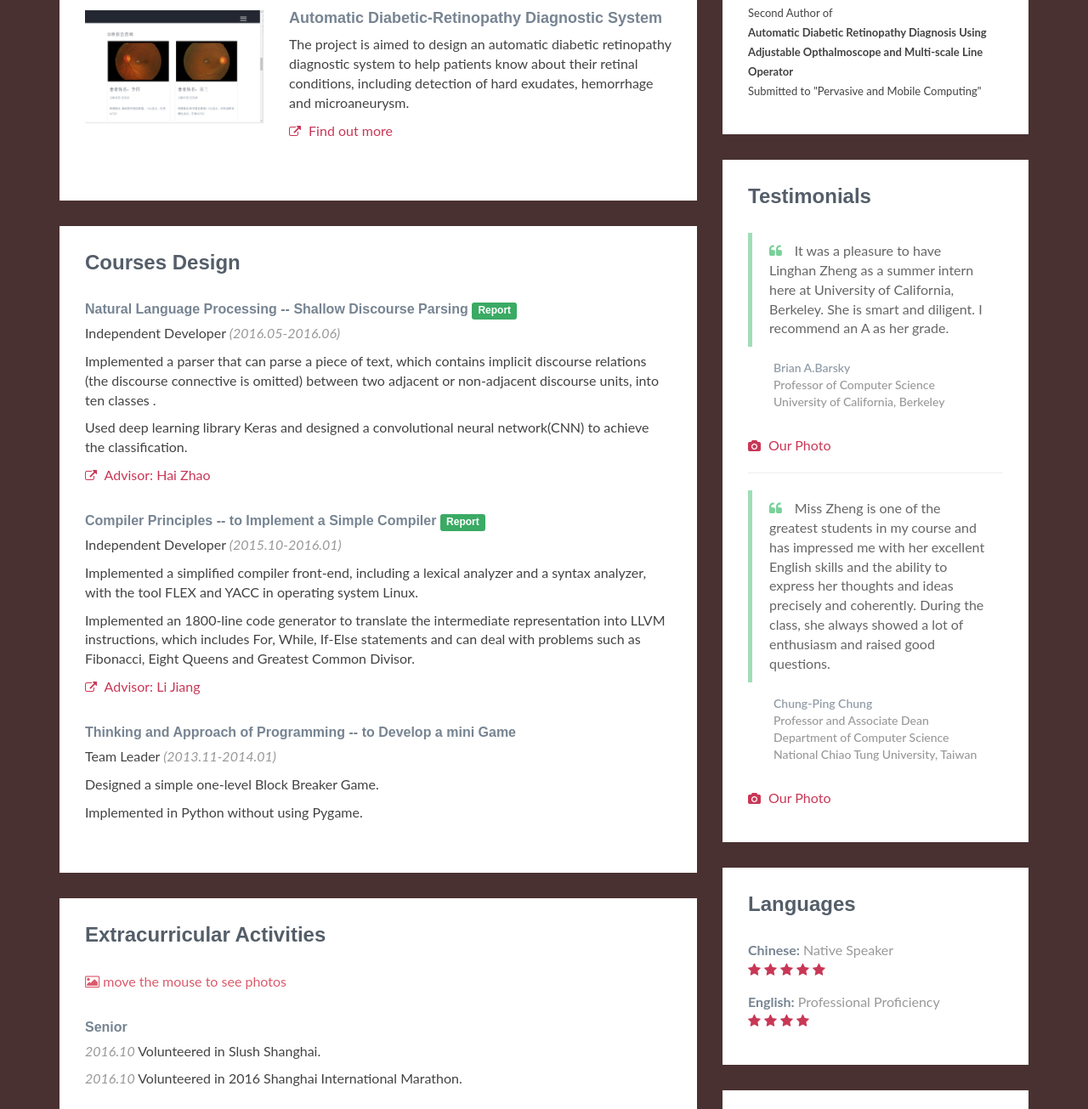
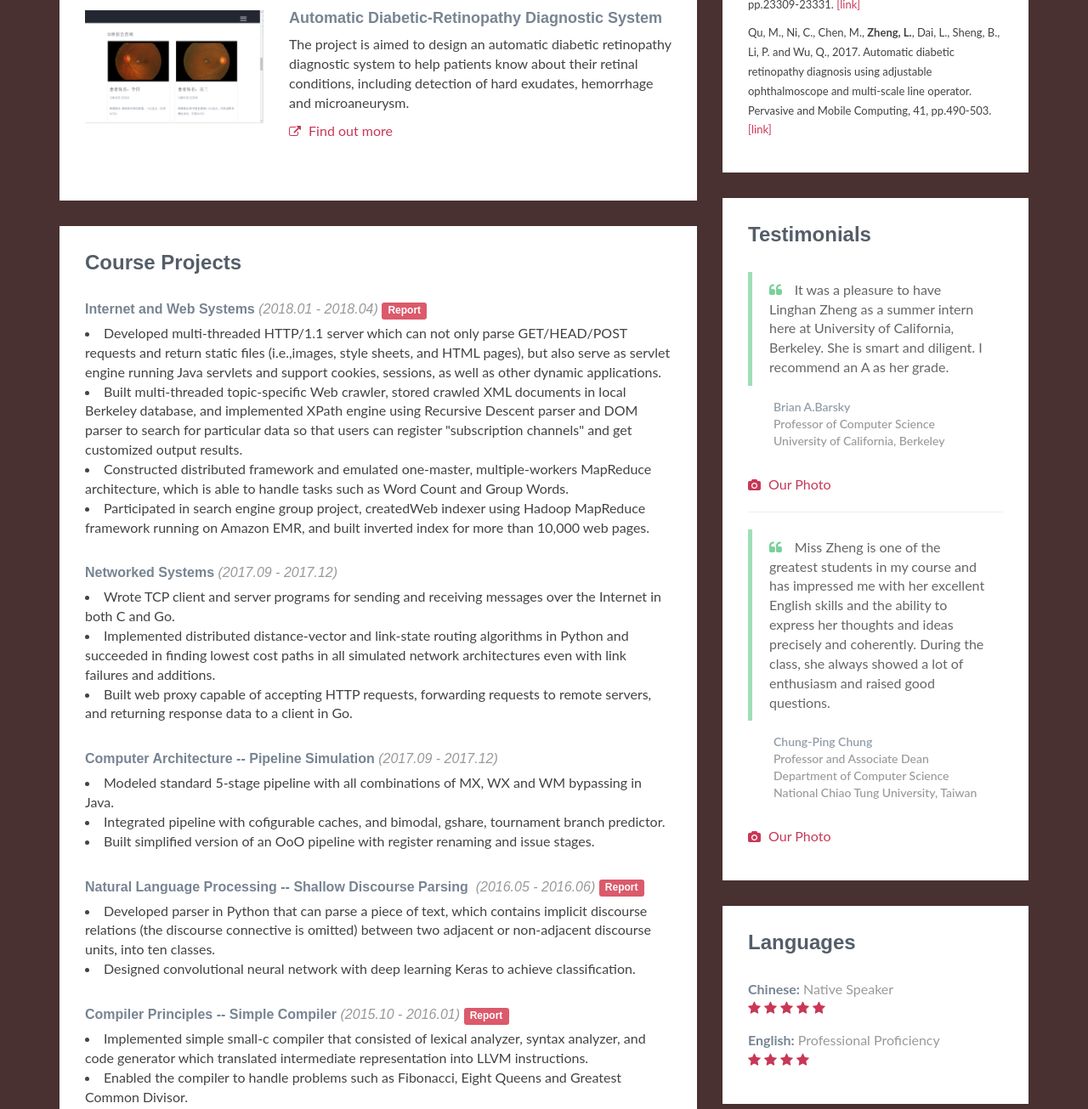
Before and after one commit to linghan0919/linghan0919.github.io, a plain HTML site: page index.html in a window 1280 px wide. Shown: the part 2055-3360 px from the top of the page at 85% size. Drawn offline with Linux system fonts and the light colour scheme; no server answers; a script that the page names is missing; a web font is replaced by a local one.

Commit message:
update course projects

```diff
--- a/assets/css/styles.css
+++ b/assets/css/styles.css
@@ -80,7 +80,7 @@ a.btn-cta-secondary:hover,
   color: #32383e;
 }
 .label-theme {
-  background: #3aaa64;
+  background: #db5a6b;
   font-size: 12px;
 }
 a.dotted-link {
@@ -274,7 +274,7 @@ a.dotted-link:hover {
 .projects .item .title a:hover {
   color: #5f6b77;
 }
-.projects .item .summary .year {
+.projects .item .year {
   color: #999999;
   font-style: italic;
   font-weight: normal;
--- a/index.html
+++ b/index.html
@@ -42,7 +42,7 @@
                 <h2 class="desc">Computer & Information Science Student at PENN</h2>
                 <ul class="social list-inline">
                     <li><a href="#research" title="Research Experience"><i class="fa fa-desktop"></i></a></li>
-                    <li><a href="#cd" title="Courses Design"><i class="fa fa-book"></i></a></li>
+                    <li><a href="#cp" title="Course Projects"><i class="fa fa-book"></i></a></li>
 					<li><a href="#award" title="Honors and Rewards"><i class="fa fa-trophy"></i></a></li>
                     <li><a href="#acti" title="Extracurricular Activities"><i class="fa fa-users"></i></a></li>
                     <li><a href="#paper" title="Publications"><i class="fa fa-pencil-square"></i></a></li>
@@ -63,7 +63,7 @@
                         <div class="content">
 							<p>I am currently a graduate student studying at University of Pennsylvania majoring in Computer and Information Science. I had my first experience with programming when I was a freshman at Shanghai Jiao Tong University, China. And since then I have had great interest in this field. I really enjoy the feeling of being challenged and also gain a sense of achievement once I successfully figure out solutions.</p>
 
-							<p>During my college years, I always have passion for learning new technology and spare no effort to surpass myself. I have scored above 90 in many undergraduate courses and maintained a high GPA of 3.96 so far at PENN. Besides, I have also attached great importance to hands-on experience and performed excellently in course projects (<a href="#cd" title="Courses Design">more about course projects</a>). To further sharpen my skills, I have participated in four research projects, through which, I have become more proficient in programming, and also improved my ability in applying computer knowledge to problem solving. (<a href="#research" title="Research Experience">more about research experience</a>).</p>
+							<p>During my college years, I always have passion for learning new technology and spare no effort to surpass myself. I have scored above 90 in many undergraduate courses and maintained a high GPA of 3.96 so far at PENN. Besides, I have also attached great importance to hands-on experience and performed excellently in course projects (<a href="#cp" title="Course Projects">more about course projects</a>). To further sharpen my skills, I have participated in four research projects, through which, I have become more proficient in programming, and also improved my ability in applying computer knowledge to problem solving. (<a href="#research" title="Research Experience">more about research experience</a>).</p>
 
                             <p>In addition, I believe in "Work Hard, Play Hard" and have taken part in lots of extracurricular activities as well, such as sports competition, volunteering work and drama shows (<a href="#acti" title="Extracurricular Activities">more about activities</a>). My interests include camping and hiking, painting and reading.</p>
 
@@ -122,31 +122,49 @@
                     </div><!--//section-inner-->
                 </section><!--//section-->
 
-                <section class="projects section" id="cd">
+                <section class="projects section" id="cp">
                     <div class="section-inner">
-                        <h2 class="heading">Courses Design</h2>
+                        <h2 class="heading">Course Projects</h2>
                         <div class="content">
-                            <div class="item">
-                                <h3 class="title">Natural Language Processing -- Shallow Discourse Parsing  <a href="assets/files/NLP-report.pdf" target="_blank"><span class="label label-theme">Report</span></a></h3>
-                                <p class="summary">Independent Developer <span class="year">(2016.05-2016.06)</span></p>
-                                <p class="summary">Implemented a parser that can parse a piece of text, which contains implicit discourse relations (the discourse connective is omitted) between two adjacent or non-adjacent discourse units, into ten classes .</p>
-                                <p class="summary">Used deep learning library Keras and designed a convolutional neural network(CNN) to achieve the classification.</p>
-                                <p><a class="more-link" href="http://bcmi.sjtu.edu.cn/~zhaohai/" title="his homepage" target="_blank"><i class="fa fa-external-link"></i> Advisor: Hai Zhao</a></p>
+							<div class="item">
+                                <h3 class="title">Internet and Web Systems<span class="year">&#160;(2018.01 - 2018.04)&#160;</span><a href="assets/files/Web-report.pdf" target="_blank"><span class="label label-theme" target="_blank">Report</span></a></h3>
+								<ui>
+                                <li>Developed multi-threaded HTTP/1.1 server which can not only parse GET/HEAD/POST requests and return static files (i.e.,images, style sheets, and HTML pages), but also serve as servlet engine running Java servlets and support cookies, sessions, as well as other dynamic applications.</li>
+                                <li>Built multi-threaded topic-specific Web crawler, stored crawled XML documents in local Berkeley database, and implemented XPath engine using Recursive Descent parser and DOM parser to search for particular data so that users can register "subscription channels" and get customized output results.</li>
+								<li>Constructed distributed framework and emulated one-master, multiple-workers MapReduce architecture, which is able to handle tasks such as Word Count and Group Words.</li>
+								<li>Participated in search engine group project, createdWeb indexer using Hadoop MapReduce framework running on Amazon EMR, and built inverted index for more than 10,000 web pages.</li>
+								</ui>
+                            </div><!--//item-->
+							<div class="item">
+                                <h3 class="title">Networked Systems<span class="year">&#160;(2017.09 - 2017.12)&#160;</span></h3>
+								<ui>
+                                <li>Wrote TCP client and server programs for sending and receiving messages over the Internet in both C and Go.</li>
+                                <li>Implemented distributed distance-vector and link-state routing algorithms in Python and succeeded in finding lowest cost paths in all simulated network architectures even with link failures and additions.</li>
+								<li>Built web proxy capable of accepting HTTP requests, forwarding requests to remote servers, and returning response data to a client in Go.</li>
+								</ui>
+                            </div><!--//item-->
+							<div class="item">
+                                <h3 class="title">Computer Architecture -- Pipeline Simulation<span class="year">&#160;(2017.09 - 2017.12)&#160;</span></h3>
+								<ui>
+                                <li>Modeled standard 5-stage pipeline with all combinations of MX, WX and WM bypassing in Java.</li>
+                                <li>Integrated pipeline with cofigurable caches, and bimodal, gshare, tournament branch predictor.</li>
+								<li>Built simplified version of an OoO pipeline with register renaming and issue stages.</li>
+								</ui>
                             </div><!--//item-->
                             <div class="item">
-                                <h3 class="title">Compiler Principles -- to Implement a Simple Compiler <a href="assets/files/CP-report.pdf" target="_blank"><span class="label label-theme" target="_blank">Report</span></a></h3>
-                                <p class="summary">Independent Developer <span class="year">(2015.10-2016.01)</span></p>
-                                <p class="summary">Implemented a simplified compiler front-end, including a lexical analyzer and a syntax analyzer, with the tool FLEX and YACC in operating system Linux.</p>
-                                <p class="summary">Implemented an 1800-line  code generator to translate the intermediate representation into LLVM instructions, which includes For, While, If-Else statements and can deal with problems such as Fibonacci, Eight Queens and Greatest Common Divisor.</p>
-                                <p><a class="more-link" href="http://www.cs.sjtu.edu.cn/~jiangli/" title="his homepage" target="_blank"><i class="fa fa-external-link"></i> Advisor: Li Jiang</a></p>
+                                <h3 class="title">Natural Language Processing -- Shallow Discourse Parsing <span class="year">&#160;(2016.05 - 2016.06)&#160;</span><a href="assets/files/NLP-report.pdf" target="_blank"><span class="label label-theme">Report</span></a></h3>
+								<ui>
+                                <li>Developed parser in Python that can parse a piece of text, which contains implicit discourse relations (the discourse connective is omitted) between two adjacent or non-adjacent discourse units, into ten classes.</li>
+                                <li>Designed convolutional neural network with deep learning Keras to achieve classification.</li>
+								</ui>
                             </div><!--//item-->
                             <div class="item">
-                                <h3 class="title">Thinking and Approach of Programming -- to Develop a mini Game</h3>
-                                <p class="summary">Team Leader <span class="year">(2013.11-2014.01)</span></p>
-                                <p class="summary">Designed a simple one-level Block Breaker Game.</p>
-                                <p class="summary">Implemented in Python without using Pygame.</p>
+                                <h3 class="title">Compiler Principles -- Simple Compiler<span class="year">&#160;(2015.10 - 2016.01)&#160;</span><a href="assets/files/CP-report.pdf" target="_blank"><span class="label label-theme" target="_blank">Report</span></a></h3>
+								<ui>
+								<li>Implemented simple small-c compiler that consisted of lexical analyzer, syntax analyzer, and code generator which translated intermediate representation into LLVM instructions.</li>
+                                <li>Enabled the compiler to handle problems such as Fibonacci, Eight Queens and Greatest Common Divisor.</li>
+								</ui>
                             </div><!--//item-->
-
                         </div><!--//content-->
                     </div><!--//section-inner-->
                 </section><!--//section-->
@@ -312,11 +330,11 @@
 				<aside class="publication aside section" id="paper">
                     <div class="section-inner">
                         <h2 class="heading">Publication</h2>
-                        <p><font size="2"> First Author of <br/><b>Tracking Soccer Players Using Spatio-Temporal Context Learning Under Multiple Views</b><br/>  Submitted to "Multimedia Tools and Applications"</font></p>
+                        <p><font size="2"> Zhang, P., <b>Zheng, L</b>., Jiang, Y., Mao, L., Li, Z. and Sheng, B., 2017. Tracking soccer players using spatio-temporal context learning under multiple views. Multimedia Tools and Applications, pp.1-21. <a href="https://link.springer.com/article/10.1007/s11042-017-5316-3" target="_blank">[link]</a></font></p>
 
-                        <p><font size="2">Second Author of <br/><b>Retinal Optic Disk Localization Using Convergence Tracking of Blood Vessels</b><br/> Accepted by "Multimedia Tools and Applications"<a href="assets/files/OD-paper.pdf" target="_blank">[PDF]</a></font></p>
+                        <p><font size="2">Wang, R., <b>Zheng, L.</b>, Xiong, C., Qiu, C., Li, H., Hou, X., Sheng, B., Li, P. and Wu, Q., 2017. Retinal optic disc localization using convergence tracking of blood vessels. Multimedia Tools and Applications, 76(22), pp.23309-23331. <a href="https://link.springer.com/article/10.1007/s11042-016-4146-z?wt_mc=Internal.Event.1.SEM.ArticleAuthorOnlineFirst" target="_blank">[link]</a></font></p>
 
-                        <p><font size="2">Second Author of<br/><b>Automatic Diabetic Retinopathy Diagnosis Using Adjustable Opthalmoscope and Multi-scale Line Operator</b><br/>Submitted to "Pervasive and Mobile Computing"</font></p>
+                        <p><font size="2">Qu, M., Ni, C., Chen, M., <b>Zheng, L.</b>, Dai, L., Sheng, B., Li, P. and Wu, Q., 2017. Automatic diabetic retinopathy diagnosis using adjustable ophthalmoscope and multi-scale line operator. Pervasive and Mobile Computing, 41, pp.490-503. <a href="https://www.sciencedirect.com/science/article/pii/S1574119217301852" target="_blank">[link]</a></font></p>
                     </div><!--//section-inner-->
                 </aside><!--//section-->
 
```
Also changed, not shown: 1 other file.
